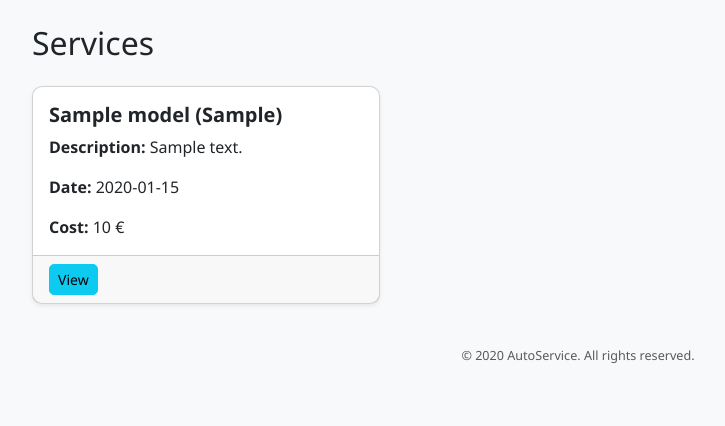
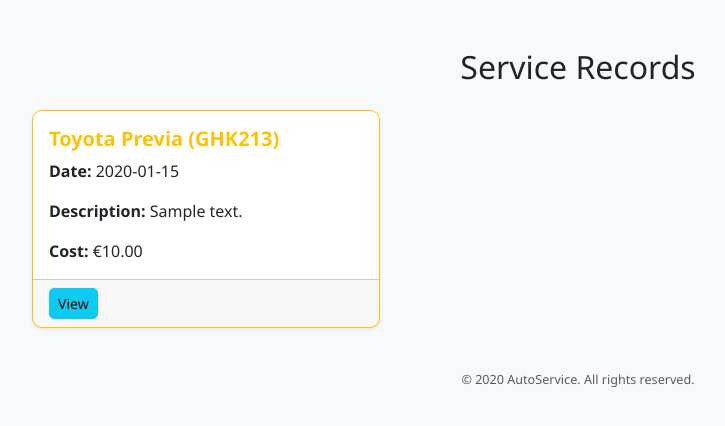
Before and after one commit to Osiakosia/Final_project, a Django app: template finalapp/templates/services/service_list.html in a window 1280 px wide. Shown: the part 56-482 px from the top of the page, without its empty margins (62-787 px from the left). Run offline with Django 5.2, Linux system fonts and the light colour scheme; data comes from the database, SQL or seed files in the repository; tables that the repository leaves empty hold one stand-in row (values such as "Sample post"); the template is opened without the code that fills it: values that come from a table or form of the project are taken from there, most other values are stand-ins (such as "Sample title", 1, 10 or a date in 2020).

Commit message:
updated service_list.html .

```diff
--- a/finalapp/templates/services/service_list.html
+++ b/finalapp/templates/services/service_list.html
@@ -2,24 +2,29 @@
 {% load static %}
 
 {% block content %}
-<div class="container mt-4">
-    <h2 class="mb-4">Services</h2>
+<div class="container mt-5">
+  <h2 class="mb-4 text-center">Service Records</h2>
 
   {% if user.is_authenticated %}
-        <a href="{% url 'service_create' %}" class="btn btn-primary mb-3">+ Add Service</a>
+    <div class="text-end mb-3">
+      <a href="{% url 'service_create' %}" class="btn btn-success">+ Add Service</a>
+    </div>
   {% endif %}
 
-    {% if object_list %}
-        <div class="row row-cols-1 row-cols-sm-2 row-cols-md-3 g-4">
-            {% for service in object_list %}
+  {% if servicerecord_list %}
+    <div class="row row-cols-1 row-cols-md-2 row-cols-lg-3 g-4">
+      {% for service in servicerecord_list %}
         <div class="col">
-                    <div class="card h-100 shadow-sm">
+          <div class="card h-100 shadow-sm border-warning">
             <div class="card-body">
-                            <h5 class="card-title">{{ service.car.model }} ({{ service.car.license_plate }})</h5>
-                            <p class="card-text"><strong>Description:</strong> {{ service.description|truncatewords:20 }}</p>
-                            <p class="card-text"><strong>Date:</strong> {{ service.date|date:"Y-m-d" }}</p>
-                            <p class="card-text"><strong>Cost:</strong> {{ service.cost }} €</p>
+              <h5 class="card-title text-warning">
+                {{ service.car }}
+              </h5>
+              <p class="card-text"><strong>Date:</strong> {{ service.service_date|date:"Y-m-d" }}</p>
+              <p class="card-text"><strong>Description:</strong> {{ service.description|truncatechars:80 }}</p>
+              <p class="card-text"><strong>Cost:</strong> €{{ service.cost }}</p>
             </div>
+
             <div class="card-footer d-flex justify-content-between">
               <a href="{% url 'service_detail' service.pk %}" class="btn btn-info btn-sm">View</a>
               {% if user.is_authenticated %}
@@ -31,7 +36,9 @@
       {% endfor %}
     </div>
   {% else %}
-        <p class="text-muted">No services recorded yet.</p>
+    <div class="alert alert-warning text-center mt-3">
+      No service records found.
+    </div>
   {% endif %}
 </div>
 {% endblock %}
```
Lines whose indentation alone changed are shown as unchanged.
